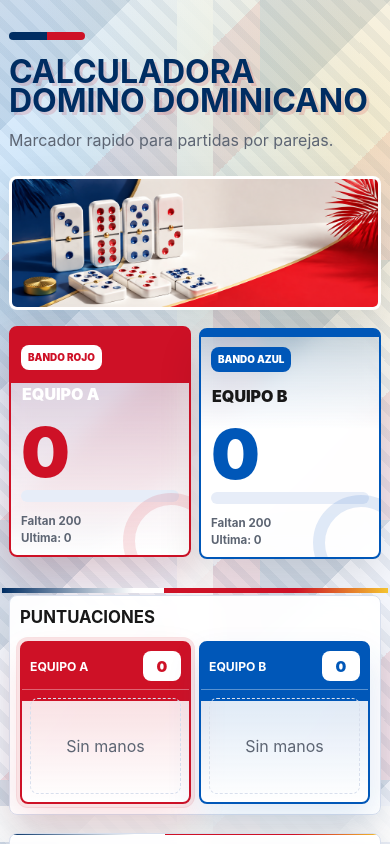
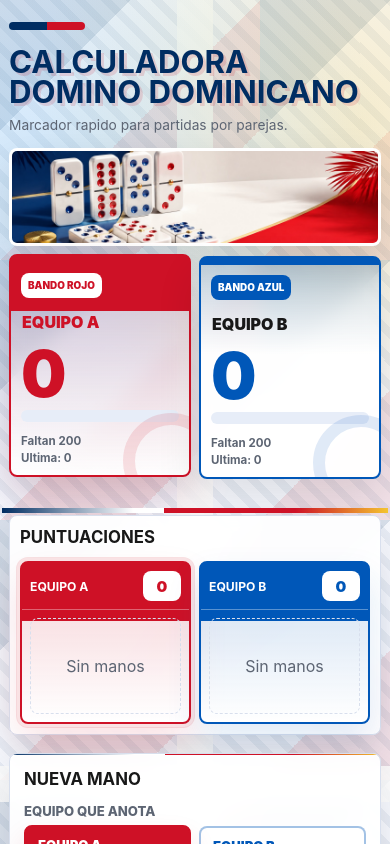
Before and after one commit to elvismedia-create/calculadora-domino-dominicano, a React (Vite) app: page / in a window 390 px wide. Shown: the top 844 px of the page. Built offline with nearby package versions, Linux system fonts and the light colour scheme.

Commit message:
Polish mobile layout and banner

```diff
--- a/src/App.jsx
+++ b/src/App.jsx
@@ -28,21 +28,15 @@ function cleanNumber(value) {
 function loadState() {
   try {
     const saved = JSON.parse(localStorage.getItem(STORE_KEY) || "{}");
-    return { ...initialState, ...saved };
+    return {
+      ...initialState,
+      ...saved,
+      teams: Array.isArray(saved.teams) && saved.teams.length >= 2 ? saved.teams.slice(0, 2) : initialState.teams,
+      rounds: Array.isArray(saved.rounds) ? saved.rounds : [],
+    };
   } catch {
     return initialState;
   }
-}
-
-function DominoTile({ small = false, blankBottom = false }) {
-  return (
-    <div className={`tile ${small ? "tile--small" : ""}`} aria-hidden="true">
-      <div className="half">
-        <span className="pip" />
-      </div>
-      <div className="half">{!blankBottom && <span className="pip" />}</div>
-    </div>
-  );
 }
 
 function analyzeDominoImage(image, sensitivity) {
@@ -340,7 +334,7 @@ function App() {
       </header>
 
       <section className="hero-banner" aria-label="Domino dominicano">
-        <img src="/assets/domino-dominicano-banner.png" alt="Fichas de domino con colores dominicanos" />
+        <img src="/assets/domino-dominicano-banner.jpg" alt="Fichas de domino con colores dominicanos" />
       </section>
 
       <section className="scoreboard" aria-label="Marcador">
@@ -389,6 +383,7 @@ function App() {
                   min="0"
                   max="168"
                   step="1"
+                  inputMode="numeric"
                   value={points}
                   onFocus={() => {
                     if (cleanNumber(points) === 0) setPoints("");
@@ -425,6 +420,7 @@ function App() {
                     <Camera size={18} />
                     Camara
                   </button>
+                  {scannerOpen && (
                     <button className="capture-btn capture-btn--light" type="button" onClick={() => {
                       stopCamera();
                       setScannerOpen(false);
@@ -432,6 +428,7 @@ function App() {
                       <CameraOff size={18} />
                       Cerrar
                     </button>
+                  )}
                 </div>
               </div>
 
--- a/src/styles.css
+++ b/src/styles.css
@@ -50,7 +50,7 @@ button {
 .app {
   width: min(1180px, calc(100% - 28px));
   margin: 0 auto;
-  padding: 24px 0 32px;
+  padding: 18px 0 32px;
 }
 
 .topbar {
@@ -58,7 +58,7 @@ button {
   grid-template-columns: 1fr auto;
   gap: 18px;
   align-items: end;
-  padding: 20px 0 24px;
+  padding: 16px 0 18px;
   position: relative;
 }
 
@@ -73,8 +73,8 @@ button {
 
 h1 {
   margin: 0;
-  font-size: clamp(2rem, 6vw, 4.7rem);
-  line-height: .9;
+  font-size: clamp(2rem, 5.2vw, 4rem);
+  line-height: .95;
   letter-spacing: 0;
   text-transform: uppercase;
   color: var(--flag-blue);
@@ -106,60 +106,9 @@ h1 {
 .hero-banner img {
   display: block;
   width: 100%;
-  height: clamp(130px, 24vw, 230px);
+  height: clamp(120px, 21vw, 210px);
   object-fit: cover;
   object-position: left center;
-}
-
-.domino-mark {
-  display: grid;
-  grid-template-columns: repeat(2, 54px);
-  gap: 8px;
-  align-items: center;
-}
-
-.tile {
-  width: 54px;
-  height: 104px;
-  border: 3px solid var(--ink);
-  border-radius: 7px;
-  background: #fff;
-  box-shadow: 0 8px 0 rgba(0,45,98,.18);
-  display: grid;
-  grid-template-rows: 1fr 1fr;
-  overflow: hidden;
-}
-
-.tile--small {
-  width: 32px;
-  height: 58px;
-  border-width: 2px;
-  border-radius: 5px;
-  box-shadow: none;
-}
-
-.half {
-  position: relative;
-  display: grid;
-  place-items: center;
-}
-
-.half + .half {
-  border-top: 2px solid var(--ink);
-}
-
-.pip {
-  width: 8px;
-  height: 8px;
-  border-radius: 50%;
-  background: var(--ink);
-  box-shadow: 14px 0 0 var(--ink), -14px 0 0 var(--ink);
-}
-
-.tile--small .pip {
-  width: 5px;
-  height: 5px;
-  box-shadow: 8px 0 0 var(--ink), -8px 0 0 var(--ink);
 }
 
 .grid {
@@ -204,7 +153,7 @@ h1 {
 
 .score-card {
   padding: 18px;
-  min-height: 230px;
+  min-height: 212px;
   position: relative;
   overflow: hidden;
   border: 2px solid var(--team-color);
@@ -264,7 +213,7 @@ h1 {
 }
 
 .score-card.is-active .team-name {
-  color: #fff;
+  color: var(--team-color);
 }
 
 .score-card.is-leader {
@@ -291,6 +240,9 @@ h1 {
   padding: 5px 0;
   min-width: 0;
   caret-color: var(--team-color);
+  white-space: nowrap;
+  overflow: hidden;
+  text-overflow: ellipsis;
 }
 
 .team-name:focus {
@@ -299,8 +251,8 @@ h1 {
 }
 
 .score {
-  margin: 14px 0 10px;
-  font-size: clamp(4.3rem, 14vw, 8.5rem);
+  margin: 10px 0;
+  font-size: clamp(4rem, 13vw, 7.8rem);
   font-weight: 950;
   line-height: .82;
   letter-spacing: 0;
@@ -589,6 +541,10 @@ select:focus {
   background: #fff;
   color: var(--flag-blue);
   border: 1px solid var(--line);
+}
+
+.camera-actions .capture-btn:only-child {
+  grid-column: 1 / -1;
 }
 
 .capture-btn input {
@@ -936,22 +892,7 @@ select:focus {
   }
 
   .hero-banner img {
-    height: 128px;
-  }
-
-  .domino-mark {
-    grid-template-columns: repeat(2, 44px);
-    justify-content: start;
-  }
-
-  .tile {
-    width: 44px;
-    height: 84px;
-  }
-
-  .tile--small {
-    width: 32px;
-    height: 58px;
+    height: 120px;
   }
 
   .form-grid,
@@ -965,7 +906,28 @@ select:focus {
 @media (max-width: 460px) {
   .app {
     width: min(100% - 18px, 1180px);
-    padding-top: 12px;
+    padding-top: 10px;
+  }
+
+  .topbar {
+    padding: 12px 0;
+  }
+
+  h1 {
+    font-size: clamp(1.55rem, 8vw, 2.25rem);
+  }
+
+  .subtitle {
+    margin-top: 8px;
+    font-size: .86rem;
+  }
+
+  .hero-banner {
+    margin-bottom: 10px;
+  }
+
+  .hero-banner img {
+    height: 92px;
   }
 
   .panel,
@@ -978,7 +940,7 @@ select:focus {
   }
 
   .score-card {
-    min-height: 168px;
+    min-height: 150px;
     padding: 10px;
     border-top-width: 9px;
   }
@@ -1006,7 +968,7 @@ select:focus {
   }
 
   .score {
-    font-size: clamp(3rem, 21vw, 4.3rem);
+    font-size: clamp(2.8rem, 18vw, 4rem);
   }
 
   .meta-row {
@@ -1050,7 +1012,7 @@ select:focus {
   }
 
   .round {
-    min-height: 58px;
+    min-height: 54px;
     padding: 8px 6px;
     border-left-width: 4px;
   }
```
Also changed, not shown: public/assets/domino-dominicano-banner.jpg (added), public/assets/domino-dominicano-banner.png (deleted). Lines whose indentation alone changed are shown as unchanged.
